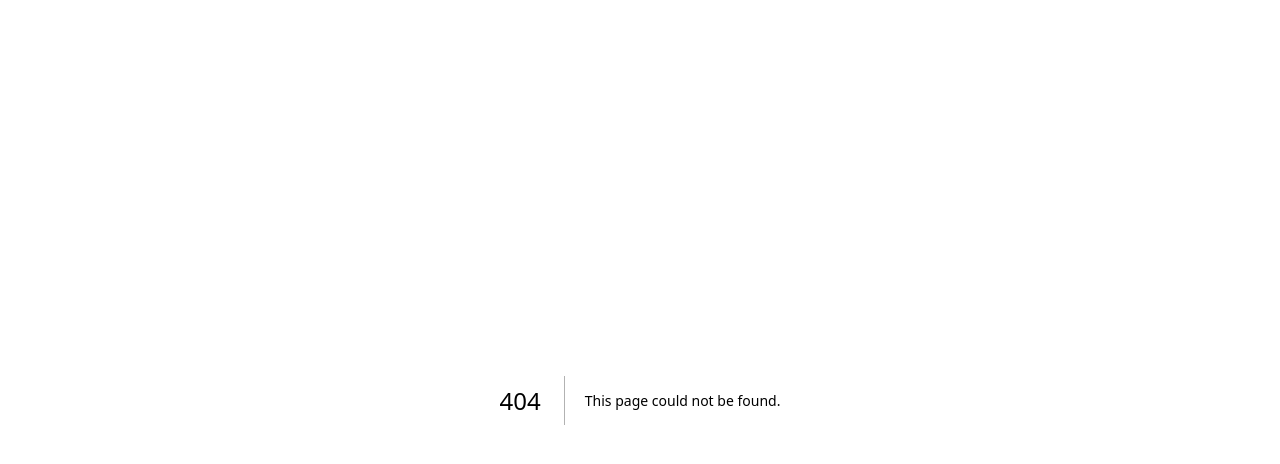
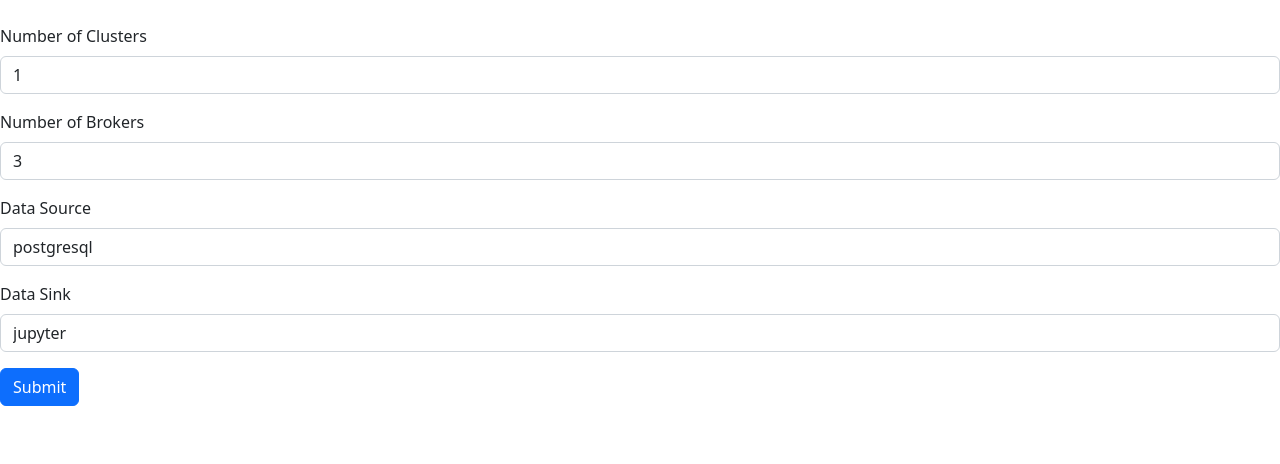
Before and after one commit to oslabs-beta/xkite, a Next.js app: page /setup/ConfigurationForm in a window 1280 px wide. Before the commit this address had no page. Shown: the top 464 px of the page. Built offline with nearby package versions, Linux system fonts and the light colour scheme.

Commit message:
Add form and handle state

```diff
--- /dev/null
+++ b/src/pages/setup/ConfigurationForm.tsx
@@ -0,0 +1,99 @@
+import { Form, Button } from 'react-bootstrap';
+import { useState } from 'react';
+
+interface KiteConfigurationRequest {
+  numberOfClusters: number;
+  numberOfBrokers: number;
+  dataSource: string;
+  dataSink: string;
+}
+
+const defaultKiteConfigurationRequest: KiteConfigurationRequest = {
+  numberOfClusters: 1,
+  numberOfBrokers: 3,
+  dataSource: 'postgresql',
+  dataSink: 'jupyter',
+};
+
+export default function ConfigurationForm() {
+  const [kiteConfigurationRequest, setKiteConfigurationRequest] = useState(
+    defaultKiteConfigurationRequest
+  );
+
+  function updateKiteConfigurationRequest(
+    // Prevent numeric values from going below 1
+    update: Partial<KiteConfigurationRequest>
+  ) {
+    const value = Object.values(update)[0];
+    if (typeof value === 'number' && value <= 0) return;
+
+    setKiteConfigurationRequest((currentKiteConfigurationRequest) => {
+      return {
+        ...currentKiteConfigurationRequest,
+        ...update,
+      };
+    });
+  }
+
+  function handleSubmit(e) {
+    e.preventDefault();
+    // TODO: Send the request to the backend
+    console.log(kiteConfigurationRequest);
+    setKiteConfigurationRequest(defaultKiteConfigurationRequest);
+  }
+
+  return (
+    <Form onSubmit={handleSubmit} className='my-4'>
+      <Form.Group className='mb-3' controlId='numberOfClusters'>
+        <Form.Label>Number of Clusters</Form.Label>
+        <Form.Control
+          type='number'
+          // placeholder='How many clusters?'
+          onChange={(e) => {
+            const numberOfClusters = +e.target.value;
+            updateKiteConfigurationRequest({ numberOfClusters });
+          }}
+          value={kiteConfigurationRequest.numberOfClusters.toString()}
+        />
+      </Form.Group>
+      <Form.Group className='mb-3' controlId='numberOfBrokers'>
+        <Form.Label>Number of Brokers</Form.Label>
+        <Form.Control
+          type='number'
+          placeholder='Password'
+          onChange={(e) => {
+            const numberOfBrokers = +e.target.value;
+            updateKiteConfigurationRequest({ numberOfBrokers });
+          }}
+          value={kiteConfigurationRequest.numberOfBrokers}
+        />
+      </Form.Group>
+      <Form.Group className='mb-3' controlId='formBasicPassword'>
+        <Form.Label>Data Source</Form.Label>
+        <Form.Control
+          type='text'
+          placeholder='Data Source'
+          onChange={(e) =>
+            updateKiteConfigurationRequest({ dataSource: e.target.value })
+          }
+          value={kiteConfigurationRequest.dataSource}
+        />
+      </Form.Group>
+      <Form.Group className='mb-3' controlId='dataSink'>
+        <Form.Label>Data Sink</Form.Label>
+        <Form.Control
+          type='text'
+          placeholder='Data Sink'
+          onChange={(e) =>
+            updateKiteConfigurationRequest({ dataSink: e.target.value })
+          }
+          value={kiteConfigurationRequest.dataSink}
+        />
+      </Form.Group>
+
+      <Button variant='primary' type='submit'>
+        Submit
+      </Button>
+    </Form>
+  );
+}
```
